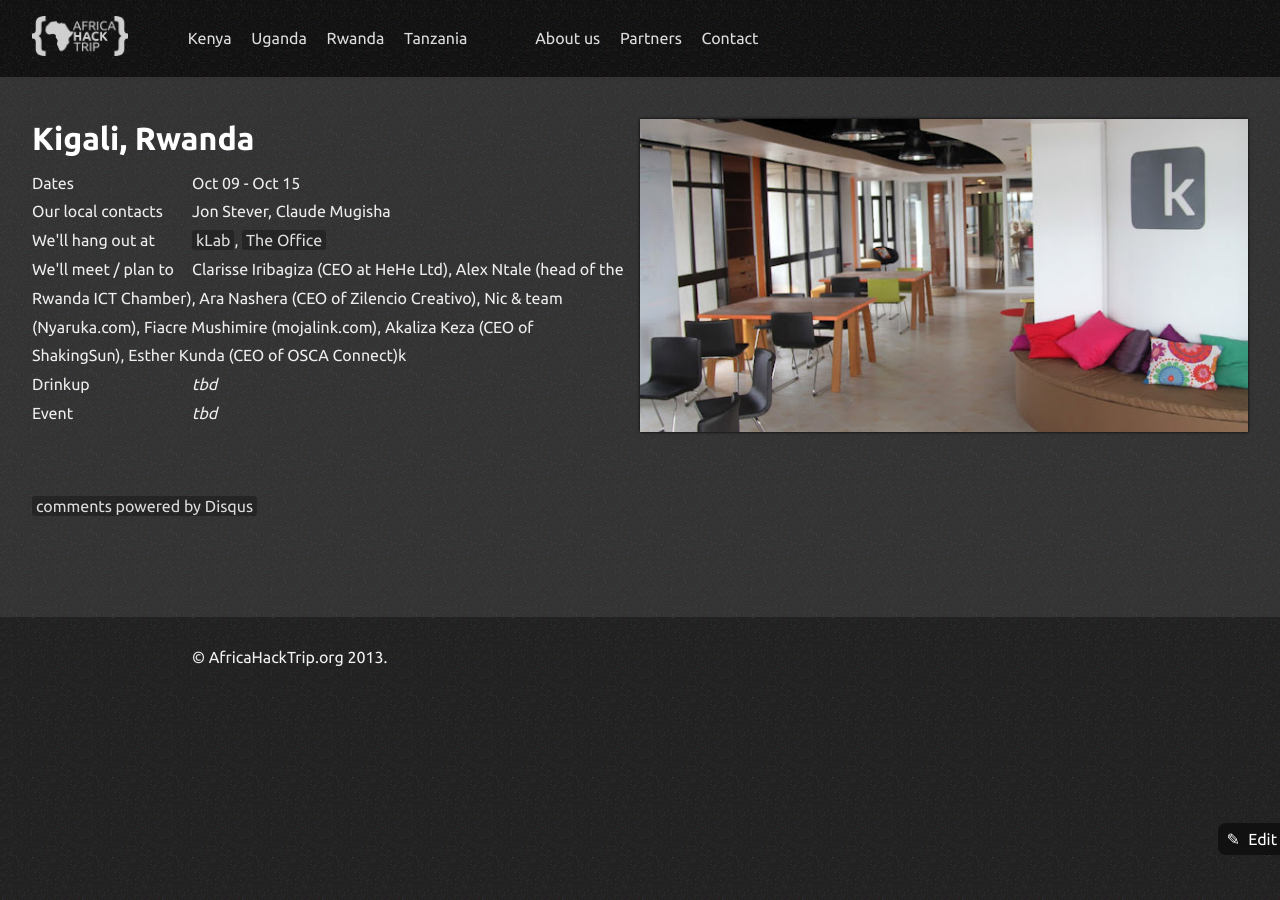
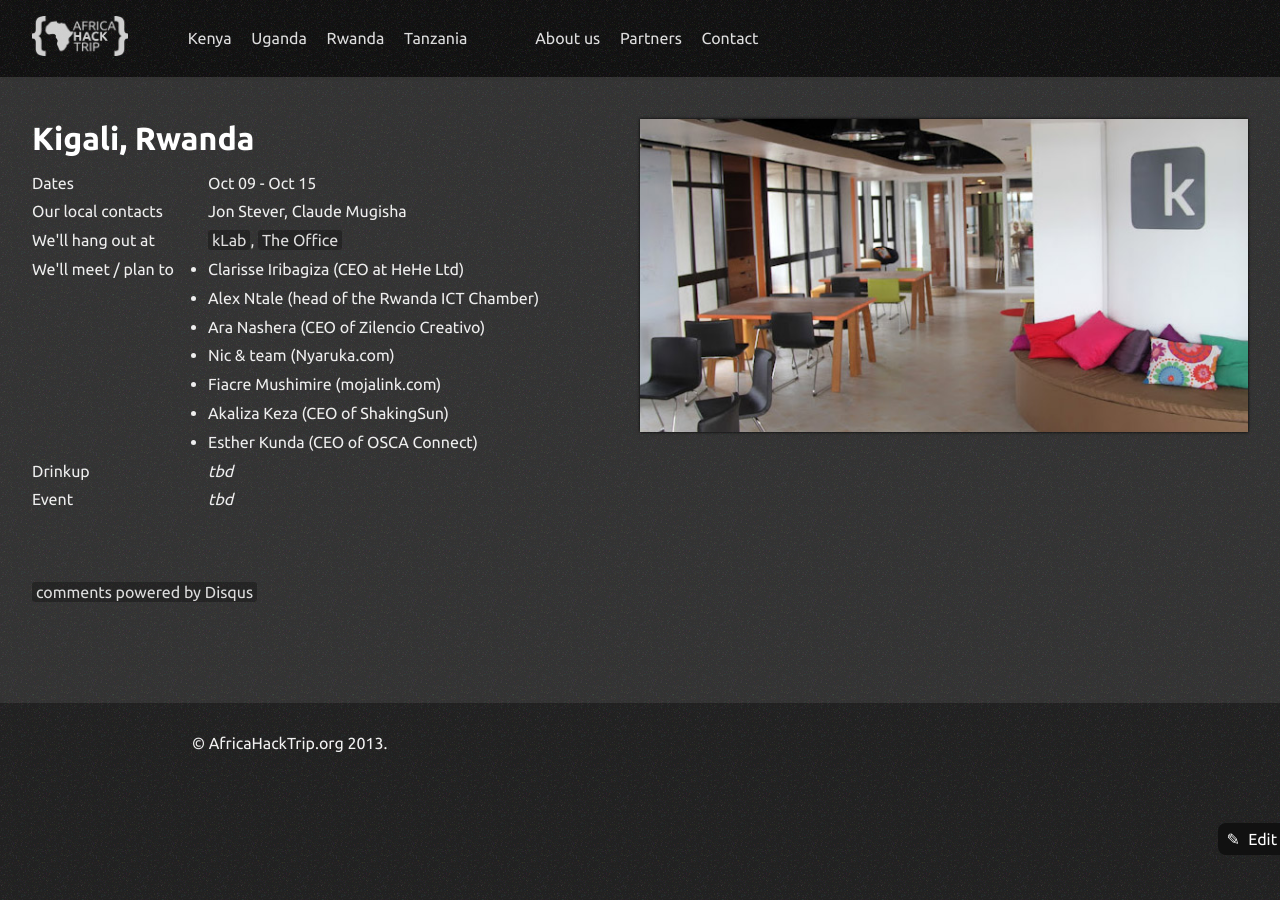
Before and after one commit to AfricaHackTrip/website-before-trip, a Jekyll site: the page built from rwanda.html, in a window 1280 px wide. Built offline with Jekyll 4.4.1, drawn with Linux system fonts in a browser that asks for light colours; nearby versions of some CDN libraries; comment, search, counter and statistics services are not loaded.

Commit message:
list layout in chapter meta sections

```diff
--- a/assets/stylesheets/stylesheet.css
+++ b/assets/stylesheets/stylesheet.css
@@ -572,6 +572,17 @@
 }
 
 
+#chapter-meta dd {
+  margin-left: 11em;
+}
+#chapter-meta ul {
+  margin-bottom: 0;
+}
+#chapter-meta li {
+  list-style: disc outside;
+  margin-bottom: 0;
+}
+
 
 .editButton {
   position: fixed;
--- a/kenya.html
+++ b/kenya.html
@@ -11,7 +11,7 @@
 
 <h2>Nairobi, Kenya</h2>
 
-<dl>
+<dl id="chapter-meta">
   <dt>Dates</dt>
   <dd>Sep 24 - Oct 01</dd>
 
--- a/rwanda.html
+++ b/rwanda.html
@@ -11,7 +11,7 @@
 
 <h2>Kigali, Rwanda</h2>
 
-<dl>
+<dl id="chapter-meta">
   <dt>Dates</dt>
   <dd>Oct 09 - Oct 15</dd>
 
@@ -23,13 +23,15 @@
 
   <dt>We'll meet / plan to</dt>
   <dd>
-    Clarisse Iribagiza (CEO at HeHe Ltd),
-    Alex Ntale (head of the Rwanda ICT Chamber),
-    Ara Nashera (CEO of Zilencio Creativo),
-    Nic &amp; team (Nyaruka.com),
-    Fiacre Mushimire (mojalink.com),
-    Akaliza Keza (CEO of ShakingSun),
-    Esther Kunda (CEO of OSCA Connect)k
+    <ul>
+      <li>Clarisse Iribagiza (CEO at HeHe Ltd)</li>
+      <li>Alex Ntale (head of the Rwanda ICT Chamber)</li>
+      <li>Ara Nashera (CEO of Zilencio Creativo)</li>
+      <li>Nic &amp; team (Nyaruka.com)</li>
+      <li>Fiacre Mushimire (mojalink.com)</li>
+      <li>Akaliza Keza (CEO of ShakingSun)</li>
+      <li>Esther Kunda (CEO of OSCA Connect)</li>
+    </ul>
   </dd>
 
   <dt>Drinkup</dt>
--- a/tanzania.html
+++ b/tanzania.html
@@ -11,7 +11,7 @@
 
 <h2>Dar es Salaam, Tanzania</h2>
 
-<dl>
+<dl id="chapter-meta">
   <dt>Dates</dt>
   <dd>Oct 16 - Oct 23</dd>
 
--- a/uganda.html
+++ b/uganda.html
@@ -11,7 +11,7 @@
 
 <h2>Kampala, Uganda</h2>
 
-<dl>
+<dl id="chapter-meta">
   <dt>Dates</dt>
   <dd>Oct 02 - Oct 08</dd>
 
```
